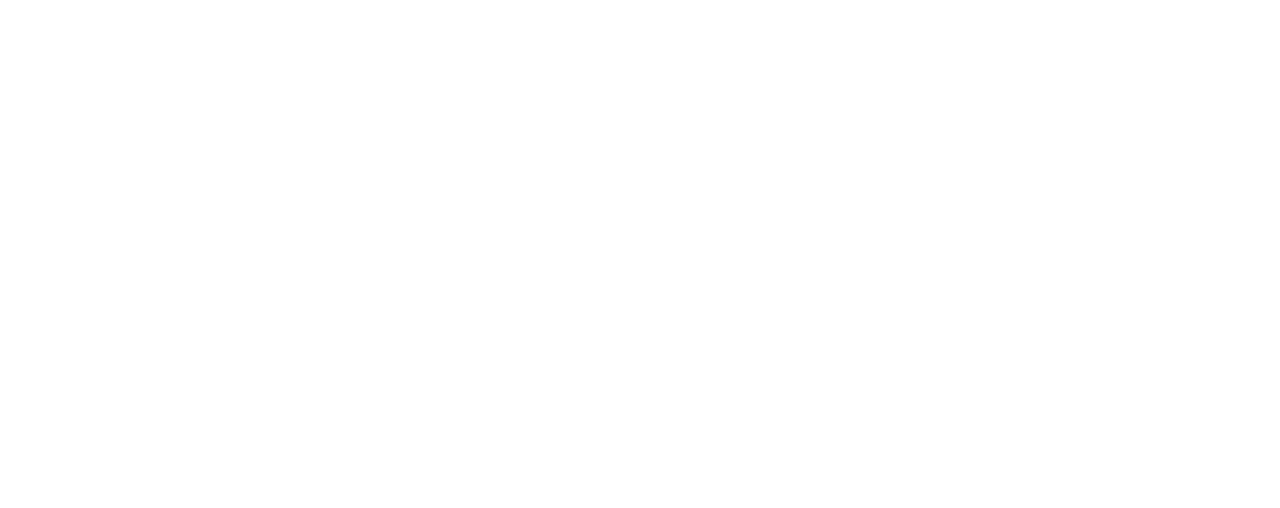
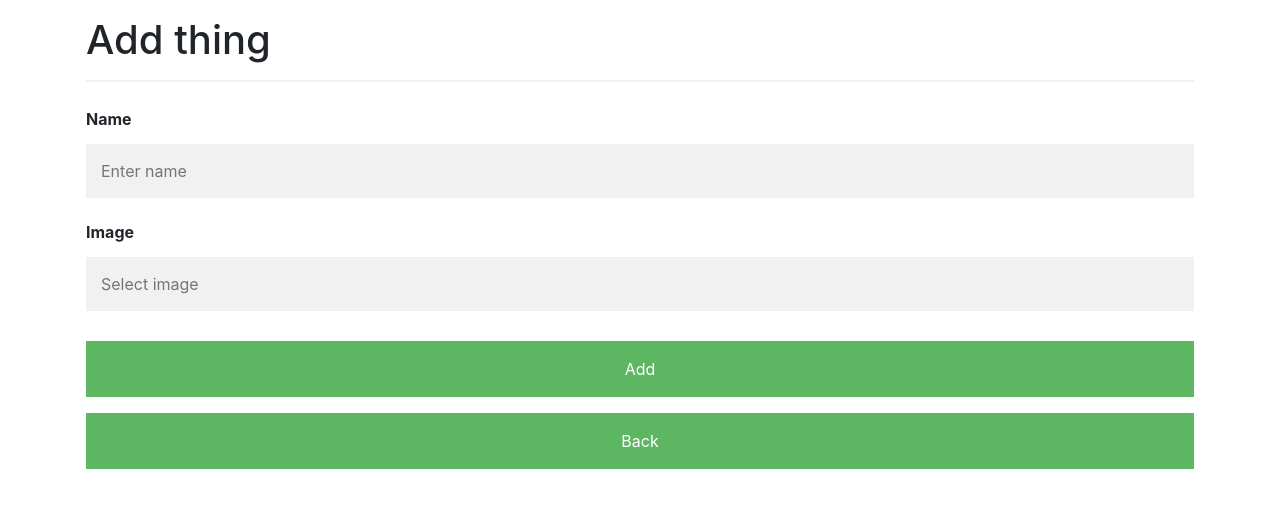
Before and after one commit to Artem-Kulik/HappyDog-Angular, an Angular app: page /add-thing in a window 1280 px wide. Before the commit this address led to /. Shown: the top 508 px of the page. Built offline with nearby package versions, Linux system fonts and the light colour scheme.

Commit message:
Little + in design

```diff
--- a/src/app/app-routing.module.ts
+++ b/src/app/app-routing.module.ts
@@ -1,13 +1,17 @@
 import { NgModule } from '@angular/core';
 import { RouterModule, Routes } from '@angular/router';
+import { AddThingsComponent } from './components/add-things/add-things.component';
 import { LoginComponent } from './components/login/login.component';
+import { MyThingsComponent } from './components/my-things/my-things.component';
 import { RegisterComponent } from './components/register/register.component';
 import { IndexComponent } from './components/User/index/index.component';
 
 const routes: Routes = [
   { path: '', component: RegisterComponent },
   { path: 'login', component: LoginComponent },
-  { path: 'index', component: IndexComponent }
+  { path: 'index', component: IndexComponent },
+  { path: 'my-things', component: MyThingsComponent },
+  { path: 'add-thing', component: AddThingsComponent }
 ];
 
 @NgModule({
--- a/src/app/app.module.ts
+++ b/src/app/app.module.ts
@@ -10,13 +10,17 @@ import { HttpClientModule, HTTP_INTERCEPTORS } from '@angular/common/http';
 import { FormsModule } from '@angular/forms';
 import { TokenInterceptor } from './helpers/interceptor';
 import { IndexComponent } from './components/User/index/index.component';
+import { MyThingsComponent } from './components/my-things/my-things.component';
+import { AddThingsComponent } from './components/add-things/add-things.component';
 
 @NgModule({
   declarations: [
     AppComponent,
     RegisterComponent,
     LoginComponent,
-    IndexComponent
+    IndexComponent,
+    MyThingsComponent,
+    AddThingsComponent
   ],
   imports: [
     BrowserModule,
--- a/src/app/components/User/index/index.component.html
+++ b/src/app/components/User/index/index.component.html
@@ -4,6 +4,8 @@
     <li class="breadcrumb-item active" (click)="Summer()">Summer</li>
     <li class="breadcrumb-item active" (click)="Autumn()">Autumn</li>
     <li class="breadcrumb-item active" (click)="Winter()">Winter</li>
+    <li class="breadcrumb-item active" (click)="MyPage()">My wardrobe</li>
+    <li class="breadcrumb-item active" [routerLink]="['/login']">Log off</li>
   </ol>
 </nav>
 
@@ -23,9 +25,3 @@
     </tr>
   </tbody>
 </table>
-<div class="main">
-  <div class="inner-div">
-    <button type="button" class="mybutton btn btn-primary" [routerLink]="['/book/add-book']">Add new book</button>
-    <button type="button" class="mybutton btn btn-primary" [routerLink]="['/start']">Back</button>
-  </div>
-</div>
--- a/src/app/components/User/index/index.component.ts
+++ b/src/app/components/User/index/index.component.ts
@@ -1,4 +1,7 @@
 import { Component, OnInit } from '@angular/core';
+import { Router } from '@angular/router';
+import { ApiCollectionResponse } from 'src/app/models/apiResponse';
+import { SeasonService } from 'src/app/services/season.service';
 
 @Component({
   selector: 'app-index',
@@ -9,11 +12,16 @@ export class IndexComponent implements OnInit {
 
   Images : Array<string> = new Array<string>();
 
-  constructor() { }
-
-
+  constructor(private seasonService: SeasonService,
+              private router: Router) { }
 
   ngOnInit() {
+    // this.seasonService.getSeasons().subscribe((res: ApiCollectionResponse) => {
+    //   if(res.isSuccessful){
+    //     console.log(res.data)
+    //     this.Images = res.data;
+    //   }
+    // });
   }
 
   Spring(){
@@ -32,4 +40,11 @@ export class IndexComponent implements OnInit {
 
   }
 
+  LogOff(){
+  }
+
+
+  MyPage(){
+    this.router.navigate(['/my-things']);
+  }
 }
--- /dev/null
+++ b/src/app/components/add-things/add-things.component.css
@@ -0,0 +1,59 @@
+* {box-sizing: border-box}
+
+/* Add padding to containers */
+.container {
+  padding: 16px;
+}
+
+/* Full-width input fields */
+input[type=text], input[type=password], input[type=number] {
+  width: 100%;
+  padding: 15px;
+  margin: 5px 0 22px 0;
+  display: inline-block;
+  border: none;
+  background: #f1f1f1;
+}
+
+.signin{
+font-size: 18px;
+color: grey;
+}
+
+input[type=text]:focus, input[type=password]:focus {
+  background-color: #ddd;
+  outline: none;
+}
+
+/* Overwrite default styles of hr */
+hr {
+  border: 1px solid #f1f1f1;
+  margin-bottom: 25px;
+}
+
+/* Set a style for the submit/register button */
+.registerbtn {
+  background-color: #4CAF50;
+  color: white;
+  padding: 16px 20px;
+  margin: 8px 0;
+  border: none;
+  cursor: pointer;
+  width: 100%;
+  opacity: 0.9;
+}
+
+.registerbtn:hover {
+  opacity:1;
+}
+
+/* Add a blue text color to links */
+a {
+  color: dodgerblue;
+}
+
+/* Set a grey background color and center the text of the "sign in" section */
+.signin {
+  background-color: #f1f1f1;
+  text-align: center;
+}
--- /dev/null
+++ b/src/app/components/add-things/add-things.component.html
@@ -0,0 +1,12 @@
+<div class="container">
+  <h1>Add thing</h1>
+  <hr>
+  <label for="psw"><b>Name</b></label>
+  <input [(ngModel)]="prop.name" type="text" placeholder="Enter name" name="psw" id="psw" required>
+
+  <label for="psw"><b>Image</b></label>
+  <input [(ngModel)]="prop.image" type="text" placeholder="Select image" name="psw" id="psw" required>
+
+  <button type="submit" (click)="Add()" class="registerbtn">Add</button>
+  <button type="submit" class="registerbtn" [routerLink]="['/index']">Back</button>
+</div>
--- /dev/null
+++ b/src/app/components/add-things/add-things.component.ts
@@ -0,0 +1,34 @@
+import { Component, OnInit } from '@angular/core';
+import { Router } from '@angular/router';
+import { ApiResponse } from 'src/app/models/apiResponse';
+import { ThingDto } from 'src/app/models/thingDto';
+import { UserService } from 'src/app/services/user.service';
+
+@Component({
+  selector: 'app-add-things',
+  templateUrl: './add-things.component.html',
+  styleUrls: ['./add-things.component.css']
+})
+export class AddThingsComponent implements OnInit {
+
+  constructor(private userService: UserService,
+              private router: Router) { }
+
+  prop: ThingDto = {
+    id: -1,
+    name: '',
+    image: ''
+  };
+
+  ngOnInit() {
+  }
+
+  Add(){
+    this.userService.addThing(this.prop).subscribe((res: ApiResponse) => {
+      if(res.isSuccessful){
+        this.router.navigate(['/index']);
+      }
+    });
+  }
+
+}
--- /dev/null
+++ b/src/app/components/my-things/my-things.component.css
@@ -0,0 +1,4 @@
+.img{
+    width: 80px;
+    height: 80px;
+}
--- /dev/null
+++ b/src/app/components/my-things/my-things.component.html
@@ -0,0 +1,22 @@
+<table class="table table-dark table-striped">
+  <thead>
+    <tr>
+      <th scope="col">#</th>
+      <th scope="col">Name</th>
+      <th scope="col">Image</th>
+    </tr>
+  </thead>
+  <tbody>
+    <tr *ngFor="let thing of things; index as i">
+      <th scope="row">{{ i + 1 }}</th>
+      <td>{{ thing.name }}</td>
+      <td><img src="{{thing.image}}" class="img"></td>
+    </tr>
+  </tbody>
+</table>
+<div class="main">
+  <div class="inner-div">
+    <!-- <button type="button" class="mybutton btn btn-primary" [routerLink]="['/book/add-book']">Add new book</button>-->
+    <button type="button" class="mybutton btn btn-primary" [routerLink]="['/add-thing']">Add</button>
+  </div>
+</div>
--- /dev/null
+++ b/src/app/components/my-things/my-things.component.ts
@@ -0,0 +1,27 @@
+import { Component, OnInit } from '@angular/core';
+import { ApiCollectionResponse, ApiResponse } from 'src/app/models/apiResponse';
+import { ThingDto } from 'src/app/models/thingDto';
+import { UserService } from 'src/app/services/user.service';
+
+@Component({
+  selector: 'app-my-things',
+  templateUrl: './my-things.component.html',
+  styleUrls: ['./my-things.component.css']
+})
+export class MyThingsComponent implements OnInit {
+
+  constructor(private userService: UserService) { }
+
+  things: Array<ThingDto> = new Array<ThingDto>();
+
+  ngOnInit() {
+    this.userService.getThings().subscribe((res: ApiCollectionResponse) => {
+      if(res.isSuccessful){
+        this.things = res.data;
+      }
+    });
+  }
+
+
+
+}
--- /dev/null
+++ b/src/app/models/thingDto.ts
@@ -0,0 +1,5 @@
+export class ThingDto {
+    id: number = -1;
+    name: string = "";
+    image: string = "";
+}
--- a/src/app/services/user.service.ts
+++ b/src/app/services/user.service.ts
@@ -2,20 +2,29 @@ import { Injectable } from '@angular/core';
 import { HttpClient } from '@angular/common/http';
 import { RegisterDto } from '../models/registerDto';
 import { Observable } from 'rxjs';
-import { ApiResponse, ApiTokenResponse } from '../models/apiResponse';
+import { ApiCollectionResponse, ApiResponse, ApiTokenResponse } from '../models/apiResponse';
 import { LoginDto } from '../models/loginDto';
+import { ThingDto } from '../models/thingDto';
 
 @Injectable({
   providedIn: 'root'
 })
 export class UserService {
   constructor(private http: HttpClient) { }
-  Register(x: RegisterDto):  Observable<ApiResponse> {
+  Register(x: RegisterDto): Observable<ApiResponse> {
     console.log(x);
     return this.http.post<ApiResponse>('https://localhost:44381/api/account/register', x);
   }
 
-  Login(x: LoginDto):  Observable<ApiTokenResponse> {
+  Login(x: LoginDto): Observable<ApiTokenResponse> {
     return this.http.post<ApiTokenResponse>('https://localhost:44381/api/account/login', x);
   }
+
+  getThings(): Observable<ApiCollectionResponse> {
+    return this.http.get<ApiCollectionResponse>('https://localhost:44381/api/user/getThings');
+  }
+
+  addThing(x: ThingDto): Observable<ApiResponse> {
+    return this.http.post<ApiResponse>('https://localhost:44381/api/user/addThing', x);
+  }
 }
```
